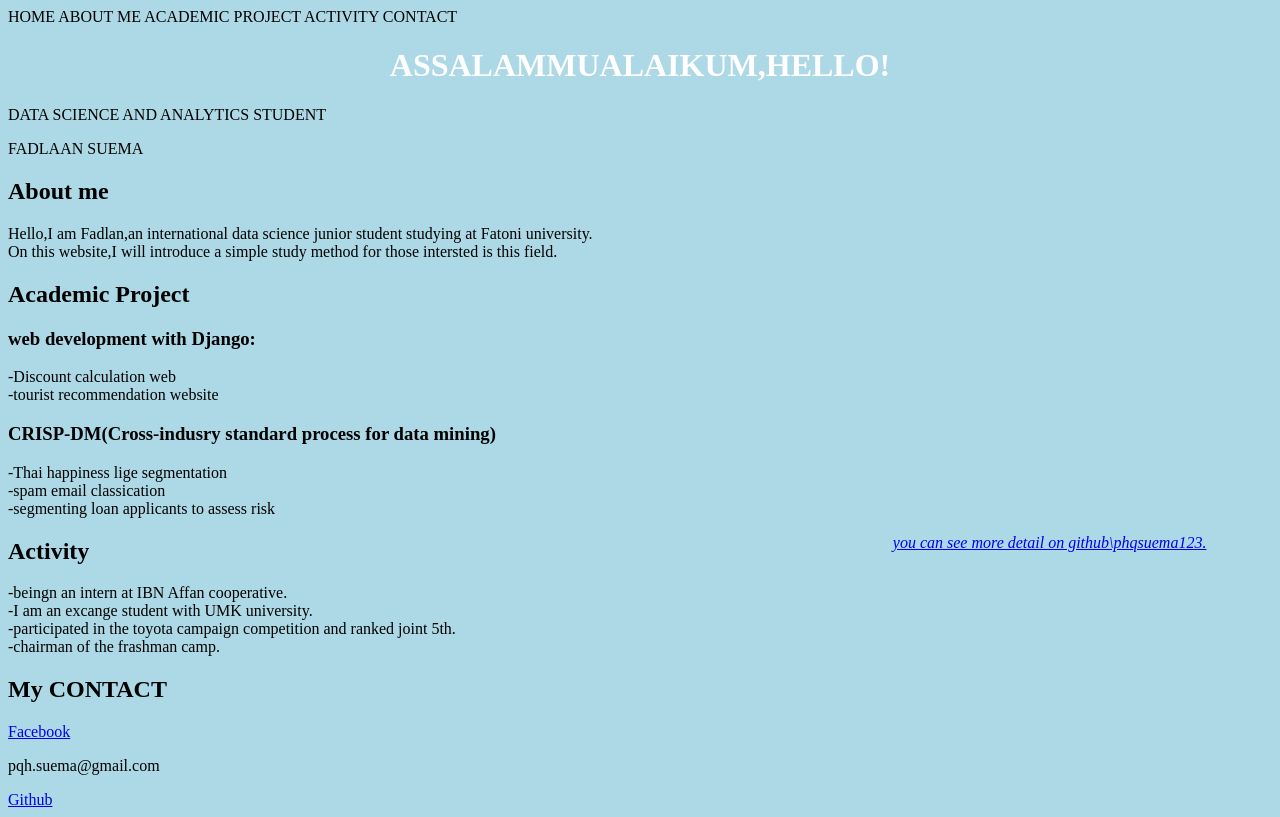
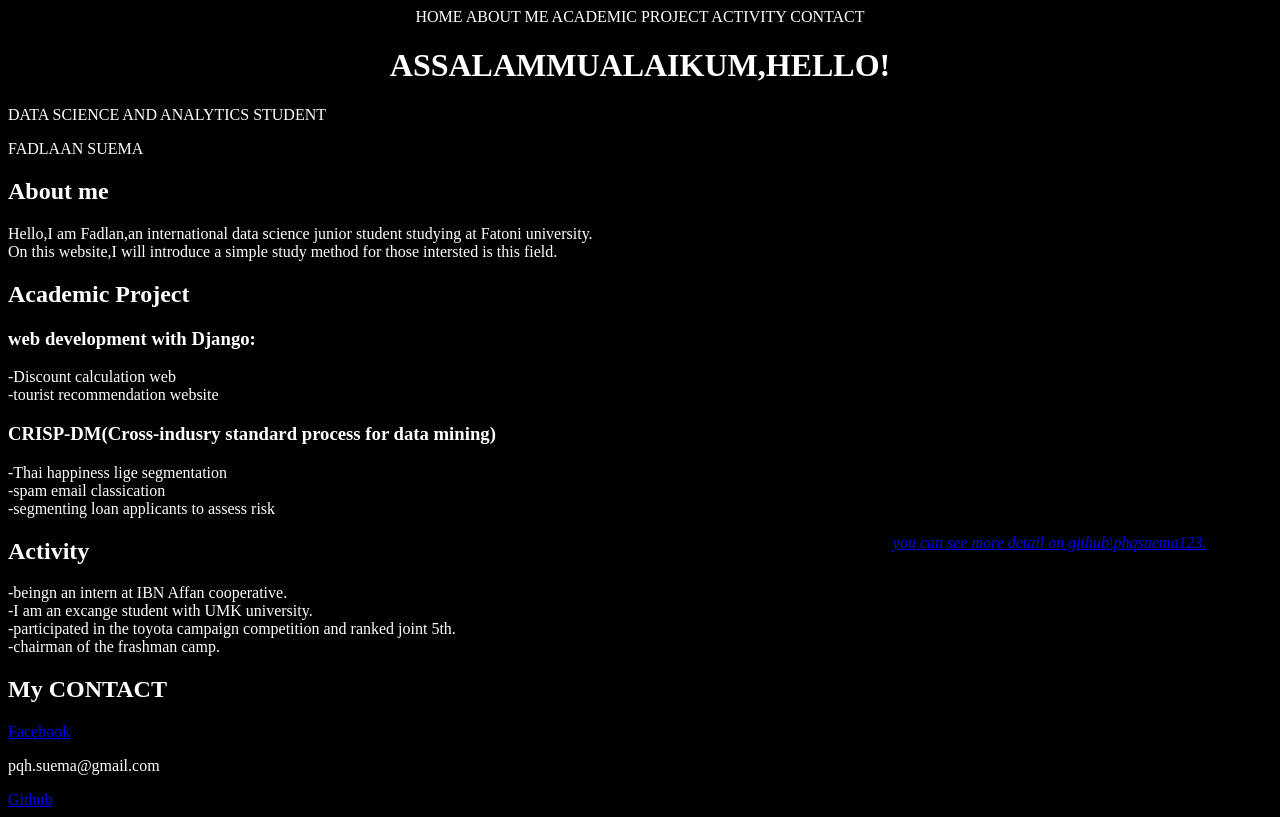
Before and after one commit to phqsuema123/personal-web, a Django app: page / in a window 1280 px wide. Run offline with Django 3.2, Linux system fonts and the light colour scheme.

Commit message:
folder css

```diff
--- a/personalweb/myweb/templates/style.css
+++ b/personalweb/myweb/static/style.css
@@ -7,10 +7,14 @@ aside {
 }
 
 body {
-    background-color: lightblue;
+    background-color: rgb(0, 0, 0);
+    color: white;
 }
 
 h1 {
     color: white;
     text-align: center;
 }
+nav{
+    text-align:center;
+}
--- a/personalweb/myweb/templates/index.html
+++ b/personalweb/myweb/templates/index.html
@@ -1,9 +1,10 @@
 <!DOCTYPE html>
 <html lang="en">
 <head>
+    {% load static %}
     <title>Presonalwebsite</title>
-    {% load static %}
-    <link rel="stylesheet" type="text/css" href="{% static 'C:/Users//ASUS/Desktop/web-j-anas/personal-web/personalweb/myweb/templates/style.css' %}">
+    <link rel="stylesheet" href="{% static 'style.css' %}">
+
 </head>
 <nav>
     HOME
```
